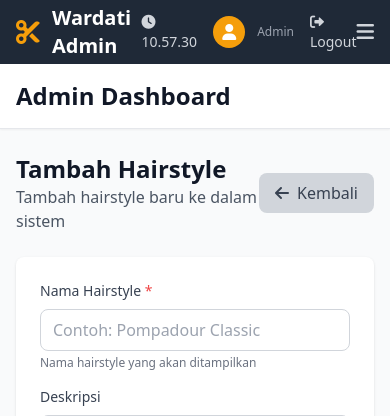
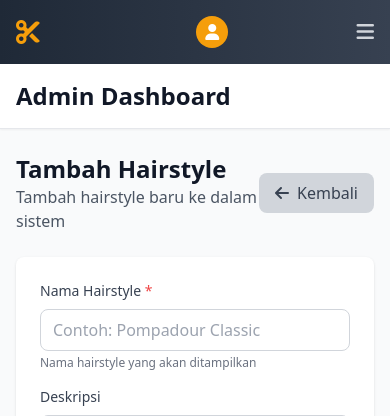
Before and after one commit to subejoonfire/warda_hairsyle, a CodeIgniter 4 app: template app/Views/admin/hairstyles/create.php in a window 390 px wide. Shown: the top 416 px of the page. Run offline with PHP 8.4 and a stand-in for CodeIgniter, Linux system fonts and the light colour scheme; the template is opened without the code that fills it, so the values that code supplies are empty; some libraries are stand-ins or nearby versions.

Commit message:
Enhance admin layout with active nav, gradient, and responsive mobile menu
Co-authored-by: anjayanipangerannn <anjayanipangerannn@gmail.com>

```diff
--- a/app/Views/layout/admin.php
+++ b/app/Views/layout/admin.php
@@ -37,6 +37,13 @@
         .notification.hide {
             transform: translateX(100%);
         }
+        .nav-link.active {
+            background-color: rgba(156, 163, 175, 0.2);
+            color: white;
+        }
+        .nav-link:hover {
+            background-color: rgba(156, 163, 175, 0.3);
+        }
     </style>
 </head>
 <body class="bg-gray-50">
@@ -46,34 +53,40 @@
     <!-- Admin Layout -->
     <div class="min-h-screen bg-gray-50">
         <!-- Top Navigation -->
-        <nav class="bg-primary text-white shadow-lg">
+        <nav class="bg-gradient-to-r from-primary to-secondary text-white shadow-lg">
             <div class="max-w-7xl mx-auto px-4 sm:px-6 lg:px-8">
                 <div class="flex justify-between items-center h-16">
                     <!-- Logo and Brand -->
                     <div class="flex items-center">
-                        <i class="fas fa-cut text-accent text-2xl mr-3"></i>
-                        <span class="text-white font-bold text-xl">Wardati Admin</span>
+                        <div class="flex-shrink-0">
+                            <i class="fas fa-cut text-accent text-2xl mr-3"></i>
+                        </div>
+                        <div class="hidden md:block">
+                            <div class="ml-4 flex items-baseline space-x-4">
+                                <span class="text-white font-bold text-xl">Wardati Admin</span>
+                            </div>
+                        </div>
                     </div>
 
                     <!-- Navigation Links -->
                     <div class="hidden md:block">
                         <div class="ml-10 flex items-baseline space-x-4">
-                            <a href="/admin/dashboard" class="text-gray-300 hover:text-white px-3 py-2 rounded-md text-sm font-medium transition duration-200">
+                            <a href="/admin/dashboard" class="nav-link <?= strpos(current_url(), '/admin/dashboard') !== false ? 'active' : '' ?> text-gray-300 hover:text-white hover:bg-gray-700 px-3 py-2 rounded-md text-sm font-medium transition duration-200">
                                 <i class="fas fa-tachometer-alt mr-2"></i>Dashboard
                             </a>
-                            <a href="/admin/hairstyles" class="text-gray-300 hover:text-white px-3 py-2 rounded-md text-sm font-medium transition duration-200">
+                            <a href="/admin/hairstyles" class="nav-link <?= strpos(current_url(), '/admin/hairstyles') !== false ? 'active' : '' ?> text-gray-300 hover:text-white hover:bg-gray-700 px-3 py-2 rounded-md text-sm font-medium transition duration-200">
                                 <i class="fas fa-cut mr-2"></i>Hairstyles
                             </a>
-                            <a href="/admin/bookings" class="text-gray-300 hover:text-white px-3 py-2 rounded-md text-sm font-medium transition duration-200">
+                            <a href="/admin/bookings" class="nav-link <?= strpos(current_url(), '/admin/bookings') !== false ? 'active' : '' ?> text-gray-300 hover:text-white hover:bg-gray-700 px-3 py-2 rounded-md text-sm font-medium transition duration-200">
                                 <i class="fas fa-calendar-alt mr-2"></i>Bookings
                             </a>
-                            <a href="/admin/customers" class="text-gray-300 hover:text-white px-3 py-2 rounded-md text-sm font-medium transition duration-200">
+                            <a href="/admin/customers" class="nav-link <?= strpos(current_url(), '/admin/customers') !== false ? 'active' : '' ?> text-gray-300 hover:text-white hover:bg-gray-700 px-3 py-2 rounded-md text-sm font-medium transition duration-200">
                                 <i class="fas fa-users mr-2"></i>Customers
                             </a>
-                            <a href="/admin/chats" class="text-gray-300 hover:text-white px-3 py-2 rounded-md text-sm font-medium transition duration-200">
+                            <a href="/admin/chats" class="nav-link <?= strpos(current_url(), '/admin/chats') !== false ? 'active' : '' ?> text-gray-300 hover:text-white hover:bg-gray-700 px-3 py-2 rounded-md text-sm font-medium transition duration-200">
                                 <i class="fas fa-comments mr-2"></i>Chats
                             </a>
-                            <a href="/admin/quick-messages" class="text-gray-300 hover:text-white px-3 py-2 rounded-md text-sm font-medium transition duration-200">
+                            <a href="/admin/quick-messages" class="nav-link <?= strpos(current_url(), '/admin/quick-messages') !== false ? 'active' : '' ?> text-gray-300 hover:text-white hover:bg-gray-700 px-3 py-2 rounded-md text-sm font-medium transition duration-200">
                                 <i class="fas fa-reply-all mr-2"></i>Quick Messages
                             </a>
                         </div>
@@ -81,7 +94,7 @@
 
                     <!-- User Menu -->
                     <div class="flex items-center space-x-4">
-                        <div class="text-sm text-gray-300">
+                        <div class="hidden md:block text-sm text-gray-300">
                             <i class="fas fa-clock mr-1"></i>
                             <span id="currentTime"></span>
                         </div>
@@ -89,19 +102,21 @@
                             <div class="w-8 h-8 bg-accent rounded-full flex items-center justify-center">
                                 <i class="fas fa-user text-white"></i>
                             </div>
-                            <div class="ml-3">
+                            <div class="hidden md:block ml-3">
                                 <p class="text-sm font-medium text-white"><?= session()->get('user_name') ?></p>
                                 <p class="text-xs text-gray-400">Admin</p>
                             </div>
                         </div>
-                        <a href="/auth/logout" class="text-gray-300 hover:text-white text-sm transition duration-200">
-                            <i class="fas fa-sign-out-alt mr-1"></i>Logout
-                        </a>
+                        <div class="hidden md:block">
+                            <a href="/auth/logout" class="text-gray-300 hover:text-white text-sm transition duration-200">
+                                <i class="fas fa-sign-out-alt mr-1"></i>Logout
+                            </a>
+                        </div>
                     </div>
 
                     <!-- Mobile menu button -->
                     <div class="md:hidden">
-                        <button id="mobileMenuButton" class="text-gray-300 hover:text-white">
+                        <button id="mobileMenuButton" class="text-gray-300 hover:text-white focus:outline-none focus:text-white">
                             <i class="fas fa-bars text-xl"></i>
                         </button>
                     </div>
@@ -111,24 +126,38 @@
             <!-- Mobile menu -->
             <div id="mobileMenu" class="md:hidden hidden">
                 <div class="px-2 pt-2 pb-3 space-y-1 sm:px-3 bg-gray-800">
-                    <a href="/admin/dashboard" class="text-gray-300 hover:text-white block px-3 py-2 rounded-md text-base font-medium">
+                    <a href="/admin/dashboard" class="nav-link <?= strpos(current_url(), '/admin/dashboard') !== false ? 'active' : '' ?> text-gray-300 hover:text-white hover:bg-gray-700 block px-3 py-2 rounded-md text-base font-medium">
                         <i class="fas fa-tachometer-alt mr-2"></i>Dashboard
                     </a>
-                    <a href="/admin/hairstyles" class="text-gray-300 hover:text-white block px-3 py-2 rounded-md text-base font-medium">
+                    <a href="/admin/hairstyles" class="nav-link <?= strpos(current_url(), '/admin/hairstyles') !== false ? 'active' : '' ?> text-gray-300 hover:text-white hover:bg-gray-700 block px-3 py-2 rounded-md text-base font-medium">
                         <i class="fas fa-cut mr-2"></i>Hairstyles
                     </a>
-                    <a href="/admin/bookings" class="text-gray-300 hover:text-white block px-3 py-2 rounded-md text-base font-medium">
+                    <a href="/admin/bookings" class="nav-link <?= strpos(current_url(), '/admin/bookings') !== false ? 'active' : '' ?> text-gray-300 hover:text-white hover:bg-gray-700 block px-3 py-2 rounded-md text-base font-medium">
                         <i class="fas fa-calendar-alt mr-2"></i>Bookings
                     </a>
-                    <a href="/admin/customers" class="text-gray-300 hover:text-white block px-3 py-2 rounded-md text-base font-medium">
+                    <a href="/admin/customers" class="nav-link <?= strpos(current_url(), '/admin/customers') !== false ? 'active' : '' ?> text-gray-300 hover:text-white hover:bg-gray-700 block px-3 py-2 rounded-md text-base font-medium">
                         <i class="fas fa-users mr-2"></i>Customers
                     </a>
-                    <a href="/admin/chats" class="text-gray-300 hover:text-white block px-3 py-2 rounded-md text-base font-medium">
+                    <a href="/admin/chats" class="nav-link <?= strpos(current_url(), '/admin/chats') !== false ? 'active' : '' ?> text-gray-300 hover:text-white hover:bg-gray-700 block px-3 py-2 rounded-md text-base font-medium">
                         <i class="fas fa-comments mr-2"></i>Chats
                     </a>
-                    <a href="/admin/quick-messages" class="text-gray-300 hover:text-white block px-3 py-2 rounded-md text-base font-medium">
+                    <a href="/admin/quick-messages" class="nav-link <?= strpos(current_url(), '/admin/quick-messages') !== false ? 'active' : '' ?> text-gray-300 hover:text-white hover:bg-gray-700 block px-3 py-2 rounded-md text-base font-medium">
                         <i class="fas fa-reply-all mr-2"></i>Quick Messages
                     </a>
+                    <div class="border-t border-gray-700 pt-4">
+                        <div class="flex items-center px-3 py-2">
+                            <div class="w-8 h-8 bg-accent rounded-full flex items-center justify-center">
+                                <i class="fas fa-user text-white"></i>
+                            </div>
+                            <div class="ml-3">
+                                <p class="text-sm font-medium text-white"><?= session()->get('user_name') ?></p>
+                                <p class="text-xs text-gray-400">Admin</p>
+                            </div>
+                        </div>
+                        <a href="/auth/logout" class="text-gray-300 hover:text-white hover:bg-gray-700 block px-3 py-2 rounded-md text-base font-medium">
+                            <i class="fas fa-sign-out-alt mr-2"></i>Logout
+                        </a>
+                    </div>
                 </div>
             </div>
         </nav>
```
